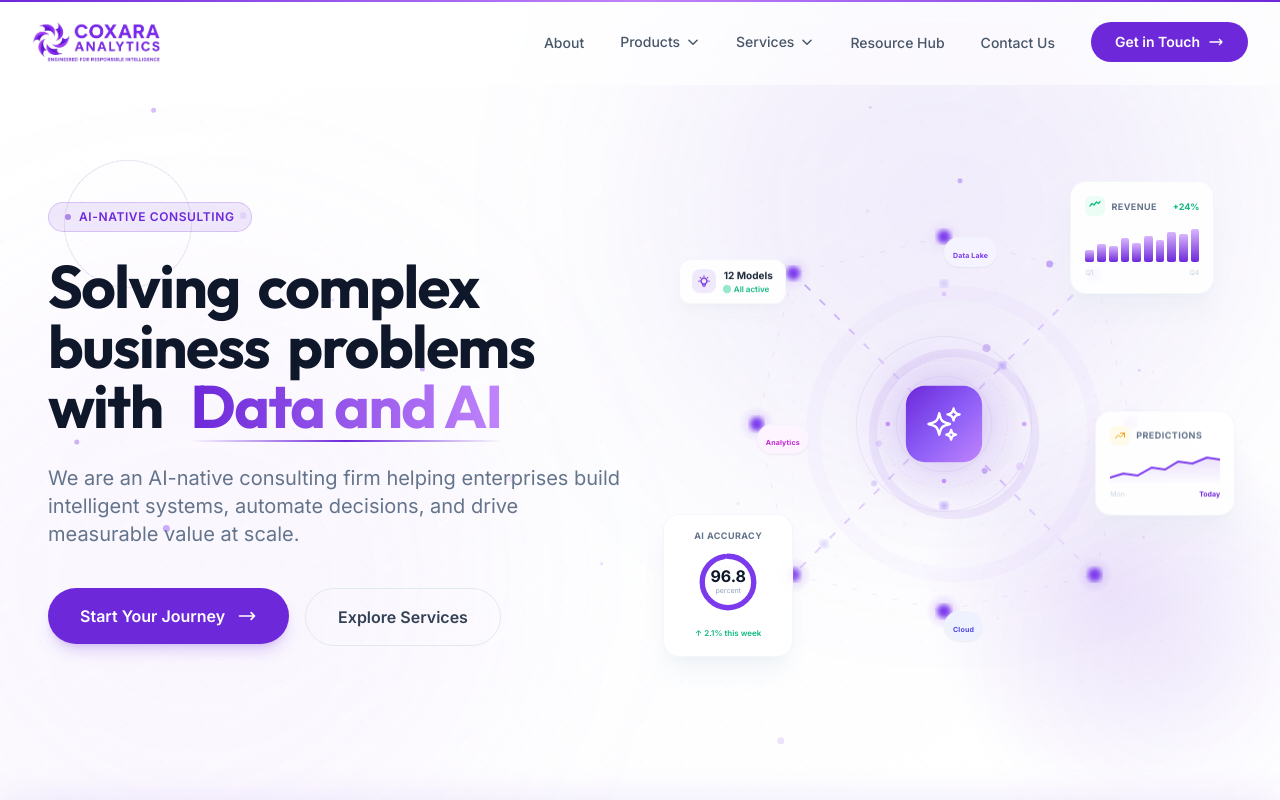
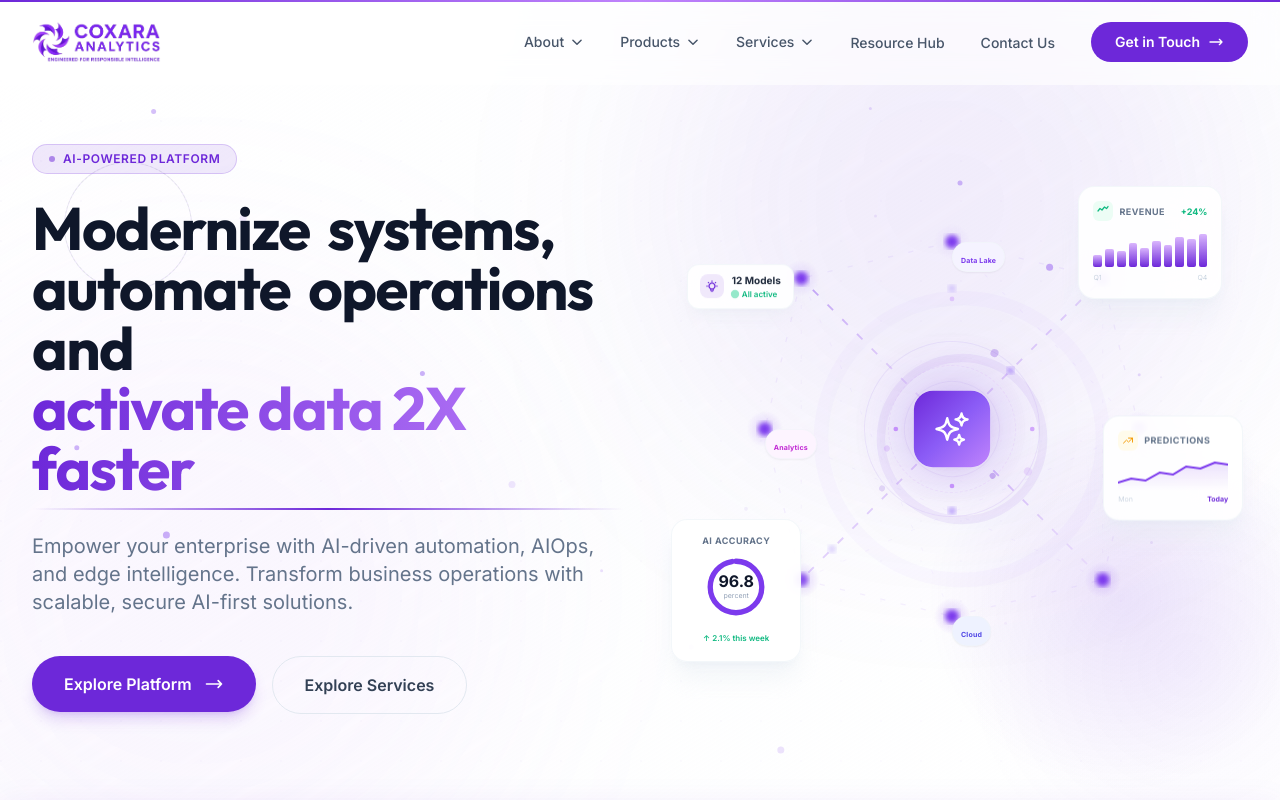
Before and after one commit to chandran65/coxara_analytics, a React (Vite) app in the folder client/: page / in a window 1280 px wide. Shown: the top 800 px of the page. Built offline with nearby package versions, Linux system fonts and the light colour scheme.

Commit message:
Update Hero messaging and restore Team & Careers navigation links

```diff
--- a/client/src/components/home/HeroSection.jsx
+++ b/client/src/components/home/HeroSection.jsx
@@ -682,7 +682,7 @@ const HeroSection = ({ isActive = true }) => {
             >
               <span className="badge">
                 <span className="w-1.5 h-1.5 rounded-full bg-brand-purple animate-pulse" />
-                AI-Native Consulting
+                AI-Powered Platform
               </span>
             </motion.div>
 
@@ -691,7 +691,7 @@ const HeroSection = ({ isActive = true }) => {
               animate="visible"
               className="text-3xl sm:text-4xl md:text-5xl lg:text-[3.5rem] xl:text-6xl font-display font-bold text-secondary-900 leading-[1.08] mb-6 sm:mb-7 tracking-tight"
             >
-              {["Solving", "complex"].map((word, i) => (
+              {["Modernize", "systems,"].map((word, i) => (
                 <motion.span
                   key={i}
                   className="inline-block mr-[0.3em] hover:text-brand-purple transition-colors duration-300 cursor-default"
@@ -714,7 +714,7 @@ const HeroSection = ({ isActive = true }) => {
                 </motion.span>
               ))}
               <br className="hidden sm:block" />
-              {["business", "problems"].map((word, i) => (
+              {["automate", "operations"].map((word, i) => (
                 <motion.span
                   key={i}
                   className="inline-block mr-[0.3em] hover:text-brand-purple transition-colors duration-300 cursor-default"
@@ -754,7 +754,7 @@ const HeroSection = ({ isActive = true }) => {
                 }}
                 whileHover={{ scale: 1.05, y: -2 }}
               >
-                with
+                and
               </motion.span>{" "}
               <motion.span
                 className="relative inline-block"
@@ -773,11 +773,11 @@ const HeroSection = ({ isActive = true }) => {
                 }}
               >
                 <motion.span
-                  className="text-transparent bg-clip-text bg-gradient-to-r from-brand-purple to-brand-accent cursor-default"
-                  whileHover={{ scale: 1.08 }}
+                  className="text-transparent bg-clip-text bg-gradient-to-r from-brand-purple to-brand-accent cursor-default pb-1.5"
+                  whileHover={{ scale: 1.05 }}
                   style={{ display: "inline-block" }}
                 >
-                  Data and AI
+                  activate data 2X faster
                 </motion.span>
                 <motion.span
                   className="absolute -bottom-1.5 left-0 right-0 h-[2px] bg-gradient-to-r from-brand-purple/0 via-brand-purple to-brand-purple/0 rounded-full"
@@ -794,9 +794,7 @@ const HeroSection = ({ isActive = true }) => {
               transition={{ duration: 0.8, delay: 0.25 }}
               className="text-base sm:text-lg md:text-xl text-secondary-500 leading-relaxed max-w-xl mb-8 sm:mb-10"
             >
-              We are an AI-native consulting firm helping enterprises build
-              intelligent systems, automate decisions, and drive measurable
-              value at scale.
+              Empower your enterprise with AI-driven automation, AIOps, and edge intelligence. Transform business operations with scalable, secure AI-first solutions.
             </motion.p>
 
             <motion.div
@@ -810,7 +808,7 @@ const HeroSection = ({ isActive = true }) => {
                 className="group relative inline-flex items-center justify-center gap-3 px-8 py-4 bg-brand-purple text-white text-base font-semibold rounded-full shadow-lg shadow-brand-purple/20 hover:shadow-xl hover:shadow-brand-purple/30 transition-all duration-300 hover:scale-[1.03] active:scale-[0.97] overflow-hidden"
               >
                 <span className="absolute inset-0 bg-gradient-to-r from-brand-purple to-brand-accent opacity-0 group-hover:opacity-100 transition-opacity duration-500" />
-                <span className="relative z-10">Start Your Journey</span>
+                <span className="relative z-10">Explore Platform</span>
                 <svg
                   className="relative z-10 w-5 h-5 transition-transform group-hover:translate-x-1"
                   fill="none"
--- a/client/src/constants/footer.js
+++ b/client/src/constants/footer.js
@@ -3,6 +3,8 @@ export const footerData = {
     title: "Company",
     links: [
       { label: "About", path: "/company/about" },
+      { label: "Meet Our People", path: "/company/team" },
+      { label: "Careers", path: "/company/careers" },
       { label: "Products", path: "/products" },
       { label: "Services", path: "/services" },
       { label: "Resource Hub", path: "/resources" },
--- a/client/src/constants/navigation.js
+++ b/client/src/constants/navigation.js
@@ -2,6 +2,27 @@ export const navigationData = [
   {
     title: "About",
     path: "/company/about",
+    items: [
+      { label: "Company", isHeader: true },
+      {
+        label: "About Us",
+        path: "/company/about",
+        description: "Our mission, vision, and core values",
+        icon: "strategy", // placeholder icon
+      },
+      {
+        label: "Meet Our People",
+        path: "/company/team",
+        description: "The leadership team and experts behind Coxara",
+        icon: "agent",
+      },
+      {
+        label: "Careers",
+        path: "/company/careers",
+        description: "Join our team of data and AI innovators",
+        icon: "trendup",
+      },
+    ],
   },
   {
     title: "Products",
```
